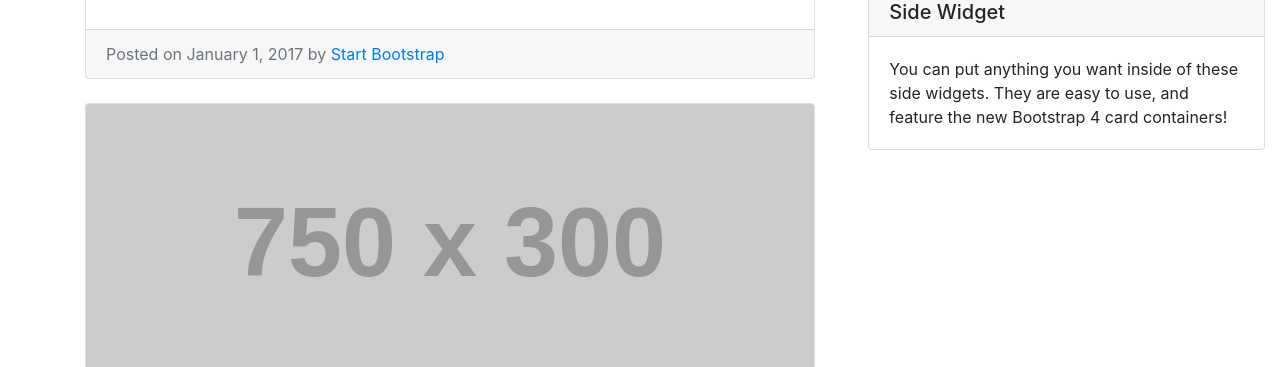
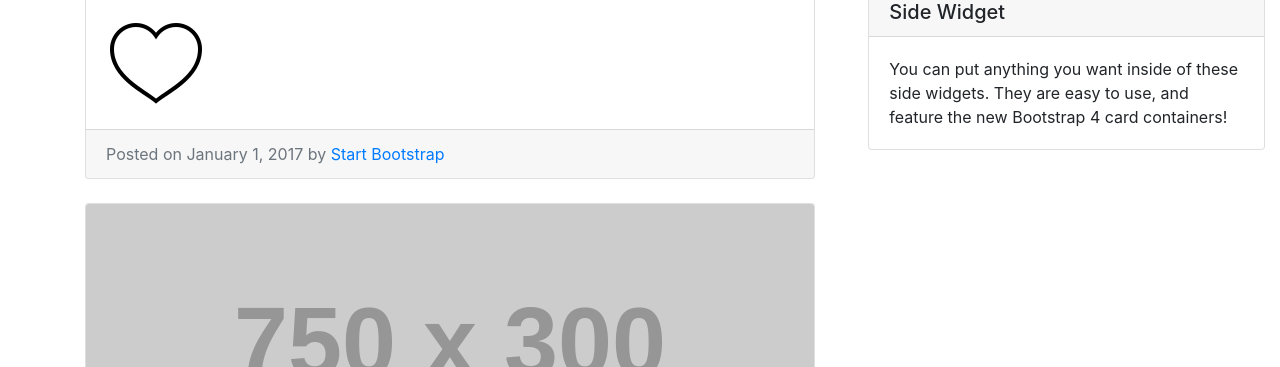
Before and after one commit to jerseycity2018/team-11, a website: page team-11_Website/pages/index.html in a window 1280 px wide. Shown: the part 433-800 px from the top of the page. Drawn offline with Linux system fonts and the light colour scheme; placeholder pictures from the web are drawn by us.

Commit message:
add like button

```diff
--- a/team-11_Website/pages/index.html
+++ b/team-11_Website/pages/index.html
@@ -67,7 +67,7 @@
             <div class="card-body">
 
               <h2 class="card-title">Flip bottle for good!</h2>
-
+              <img src="../images/icons8-like.png">
             </div>
             <div class="card-footer text-muted">
               Posted on January 1, 2017 by
```
